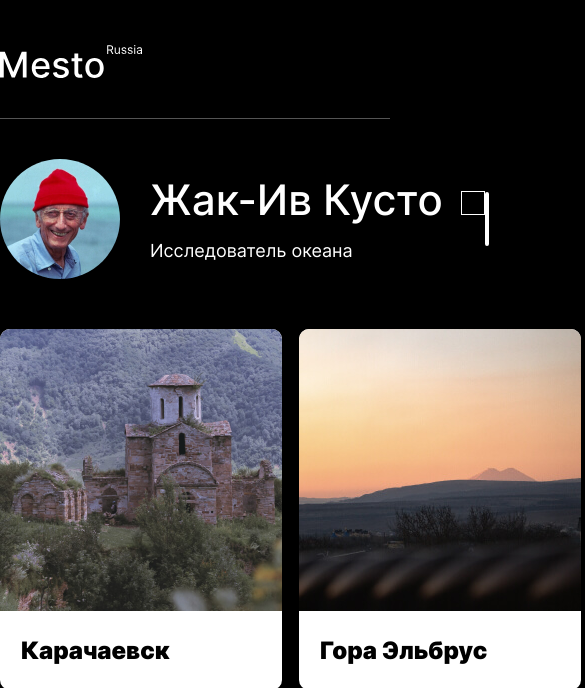
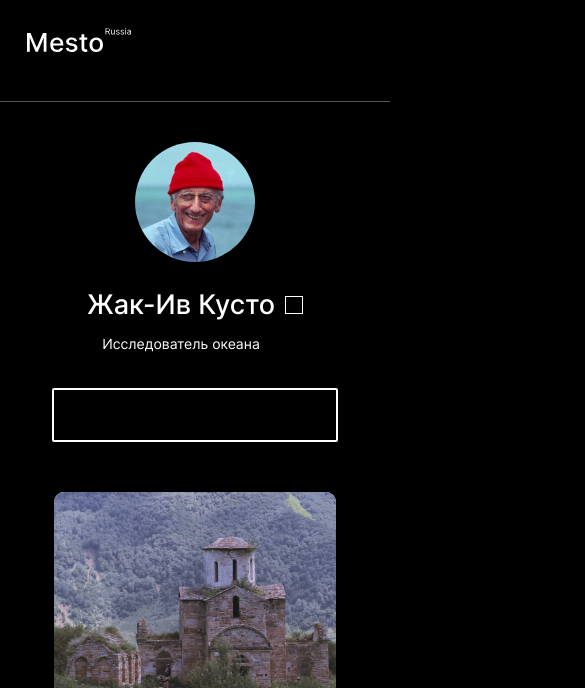
Before and after one commit to rmxr/mesto-project-bootcamp, a plain HTML site: page index.html in a window 390 px wide. Shown: the top 688 px of the page, 585 px wide, since content can reach past the window. Drawn offline with Linux system fonts and the light colour scheme.

Commit message:
feat: make adaptive

```diff
--- a/blocks/cards/__container/cards__container.css
+++ b/blocks/cards/__container/cards__container.css
@@ -9,4 +9,17 @@
   row-gap: 20px;
   grid-template-columns: repeat(3, 1fr);
   grid-template-rows: auto;
+  justify-items: center;
 }
+
+@media screen and (max-width: 880px) {
+  .cards__container {
+    grid-template-columns: repeat(2, 1fr);
+  }
+}
+
+@media screen and (max-width: 581px) {
+  .cards__container {
+    grid-template-columns: 1fr;
+  }
+}
--- a/blocks/footer/footer.css
+++ b/blocks/footer/footer.css
@@ -2,3 +2,9 @@
   max-width: 880px;
   margin: 66px auto 60px;
 }
+
+@media screen and (max-width: 880px) {
+  .footer {
+    margin: 48px auto 36px 19px;
+  }
+}
--- a/blocks/header/header.css
+++ b/blocks/header/header.css
@@ -8,8 +8,9 @@
   border-bottom: 1px solid #545454;
 }
 
-/* @media screen and (max-width: 767px) {
+
+@media screen and (max-width: 581px) {
   .header {
-    padding-top: 16px;
+    margin-top: 28px;
   }
-} */
+}
--- a/blocks/logo/logo.css
+++ b/blocks/logo/logo.css
@@ -6,10 +6,16 @@
   height: 33px;
 }
 
-/* @media screen and (max-width: 767px) {
+@media screen and (max-width: 881px) {
+  .logo {
+    margin-left: 27px;
+  }
+}
+
+@media screen and (max-width: 581px) {
   .logo {
     background-image: url(../../images/__logo_small.svg);
-    width: 142px;
-    height: 42px;
+    height: 24.396305084228516px;
+    width: 103.7361831665039px;
   }
-} */
+}
--- a/blocks/profile/__add-button/profile__add-button.css
+++ b/blocks/profile/__add-button/profile__add-button.css
@@ -11,3 +11,11 @@
 .profile__add-button:hover {
   opacity: .6;
 }
+
+@media screen and (max-width: 710px) {
+  .profile__add-button {
+    width: 282px;
+    height: 50px;
+    margin-top: 36px;
+  }
+}
--- a/blocks/profile/__container/profile__container.css
+++ b/blocks/profile/__container/profile__container.css
@@ -2,5 +2,11 @@
   display: flex;
   align-items: center;
   gap: 30px;
+}
 
+@media screen and (max-width: 710px) {
+  .profile__container {
+    flex-direction: column;
+    gap: 26px
+  }
 }
--- a/blocks/profile/__description/profile__description.css
+++ b/blocks/profile/__description/profile__description.css
@@ -5,5 +5,20 @@
   letter-spacing: 0em;
   text-align: left;
   margin: 0;
+}
 
+@media screen and (max-width: 710px) {
+  .profile__description {
+    text-align: center;
+
+  }
 }
+
+@media screen and (max-width: 440px) {
+  .profile__description {
+    font-size: 14px;
+    line-height: 17px;
+    letter-spacing: 0em;
+
+  }
+}
--- a/blocks/profile/__edit-button/profile__edit-button.css
+++ b/blocks/profile/__edit-button/profile__edit-button.css
@@ -12,3 +12,11 @@
 .profile__edit-button:hover {
   opacity: .6;
 }
+
+@media screen and (max-width: 440px) {
+  .profile__edit-button {
+    width: 18px;
+    height: 18px;
+    background-size: 7.5px;
+  }
+}
--- a/blocks/profile/__info/profile__info.css
+++ b/blocks/profile/__info/profile__info.css
@@ -5,3 +5,10 @@
   column-gap: 18px;
   row-gap: 16px;
 }
+
+@media screen and (max-width: 440px) {
+  .profile__info {
+    row-gap: 14px;
+    column-gap: 10px;
+  }
+}
--- a/blocks/profile/__name/profile__name.css
+++ b/blocks/profile/__name/profile__name.css
@@ -7,3 +7,12 @@
   align-self: baseline;
   margin: 0;
 }
+
+@media screen and (max-width: 440px) {
+  .profile__name {
+    font-size: 27px;
+    line-height: 33px;
+    letter-spacing: 0em;
+    text-align: center;
+  }
+}
--- a/blocks/profile/profile.css
+++ b/blocks/profile/profile.css
@@ -7,3 +7,15 @@
   justify-content: space-between;
   align-items: center;
 }
+
+@media screen and (max-width: 881px) {
+  .profile {
+    margin: 0 27px 0;
+  }
+}
+
+@media screen and (max-width: 710px) {
+  .profile {
+    flex-direction: column;
+  }
+}
```
Also changed, not shown: images/__logo_small.svg (added).
